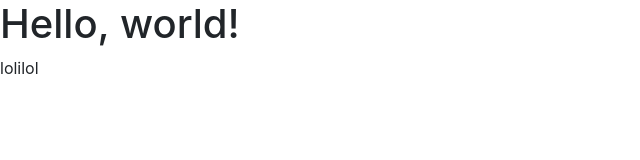
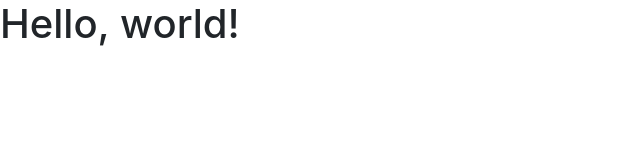
Before and after one commit to rayan-acs/Piroll, a plain HTML site: page index.html in a window 1280 px wide. Shown: the full height of the page, 0-640 px from the left. Drawn offline with nearby package versions, Linux system fonts and the light colour scheme.

Commit message:
glenn commit avant reprise des sections , ne pas push

```diff
--- a/index.html
+++ b/index.html
@@ -12,7 +12,7 @@
   </head>
   <body>
     <h1>Hello, world!</h1>
-    lolilol
+
 
     <!-- Optional JavaScript -->
     <!-- jQuery first, then Popper.js, then Bootstrap JS -->
```
